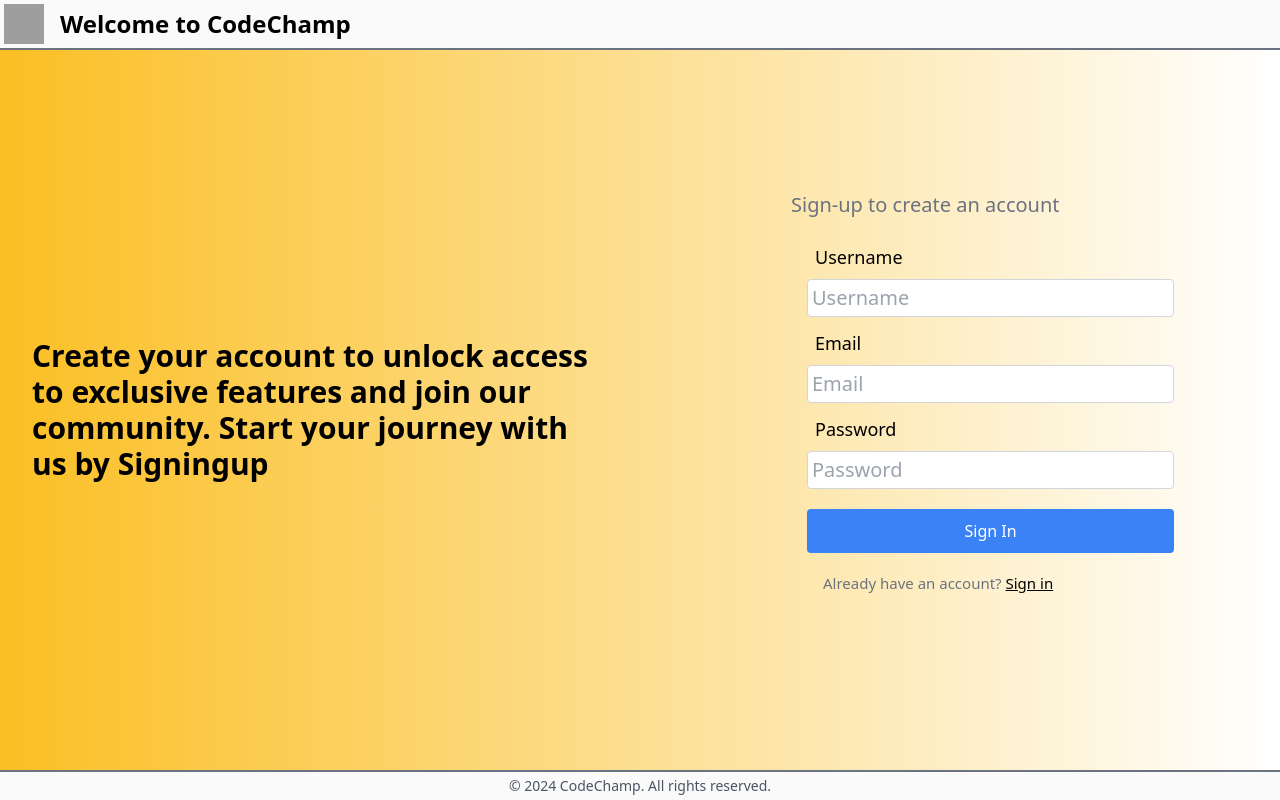
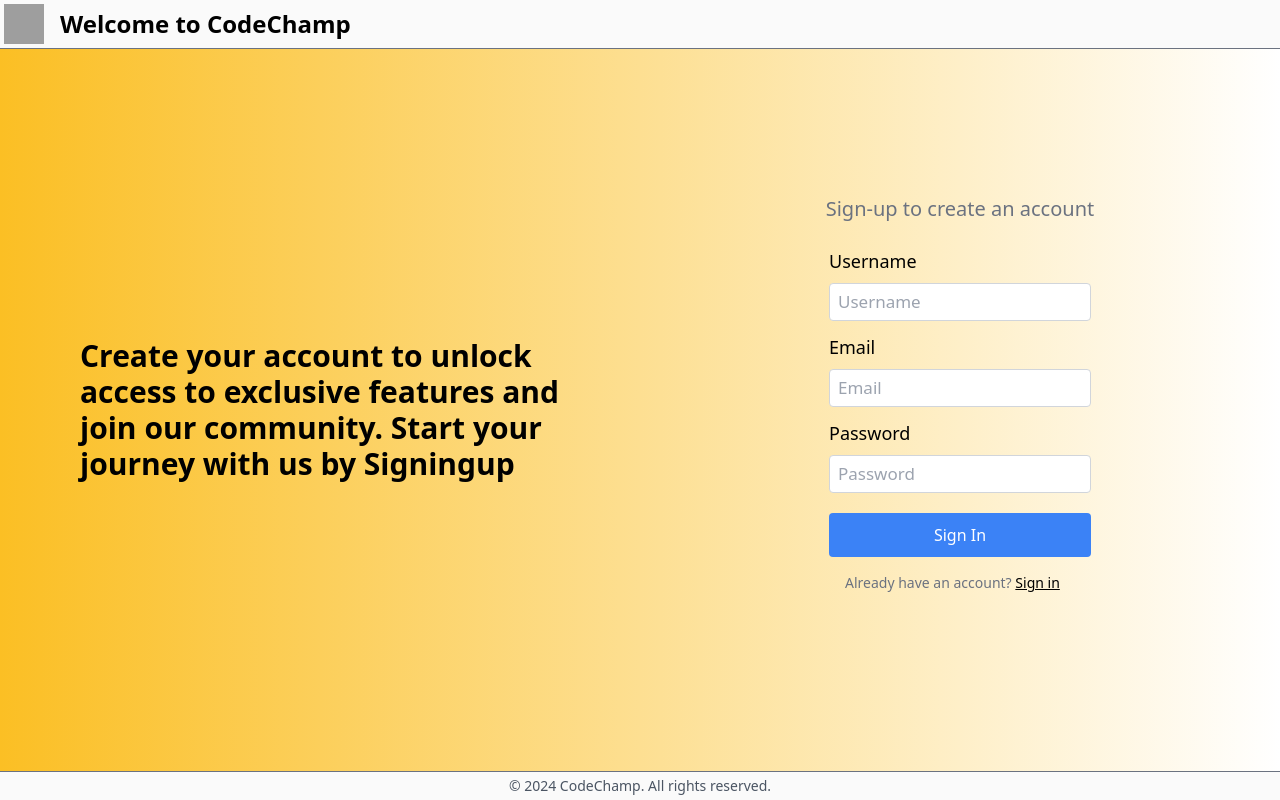
Before and after one commit to Purvish-Joshi/Auth_Page, a React (Vite) app: page /signup in a window 1280 px wide. Built offline with nearby package versions, Linux system fonts and the light colour scheme; grey boxes are pictures that could not be loaded.

Commit message:
Updated the page

```diff
--- a/src/Components/AuthFooter.jsx
+++ b/src/Components/AuthFooter.jsx
@@ -4,9 +4,8 @@
 const AuthFooter = () => {
   return (
     <>
-      <div className="h-0.5 w-full bg-gray-500"></div>
-      <footer className="flex justify-center items-center p-1 mt-auto bg-light200 dark:bg-dark200 dark:text-white ">
-        <a href="" className="text-sm text-gray-600 ">
+      <footer className="flex justify-center items-center p-1 mt-auto bg-light200 dark:bg-dark200 dark:text-white border-t border-gray-500">
+        <a href="" className="text-sm text-gray-600">
           © 2024 CodeChamp. All rights reserved.
         </a>
       </footer>
--- a/src/Components/AuthHeader.jsx
+++ b/src/Components/AuthHeader.jsx
@@ -4,14 +4,12 @@
 const AuthHeader = () => {
   return (
     <>
-    <header className="flex justify-between items-center p-1 bg-light200 dark:bg-dark200 dark:text-white">
-      <div className="flex items-center">
-        <img src="your-logo-url.png" alt="Logo" className="h-10 w-10 mr-4" />
-        <h1 className="text-2xl font-semibold">Welcome to CodeChamp</h1>
-      </div>
-
-    </header>
-    <div className="h-0.5 w-auto bg-gray-500"></div>
+      <header className="flex justify-between items-center p-1 bg-light200 dark:bg-dark200 dark:text-white border-b border-gray-500">
+        <div className="flex items-center">
+          <img src="your-logo-url.png" alt="Logo" className="h-10 w-10 mr-4" />
+          <h1 className="text-2xl font-semibold">Welcome to CodeChamp</h1>
+        </div>
+      </header>
     </>
   );
 };
--- a/src/Components/Sign_in.jsx
+++ b/src/Components/Sign_in.jsx
@@ -11,10 +11,10 @@
       <AuthHeader />
 
       {/* Main Content Area */}
-      <main className="flex-grow flex bg-gradient-to-r from-amber-400 to-white  dark:bg-gradient-to-r  dark:from-dark300 dark:to-dark100">
+      <main className="flex-grow flex h-screen bg-gradient-to-r from-amber-400 to-white  dark:bg-gradient-to-r  dark:from-dark300 dark:to-dark100">
         {/* Your authentication forms or other content go here */}
         <div className="w-1/2  hidden md:flex flex-col items-center justify-center p-8  ">
-          <div className="text-left text-3xl font-bold  dark:text-white">
+          <div className="text-left text-3xl font-bold  dark:text-white pl-12">
             <p>Welcome Back to CodeChamp!</p>
             <p>
               Please sign in to access your dashboard and continue your journey
@@ -23,39 +23,44 @@
           </div>
         </div>
         {/* Add your form or content */}
-        <div className=" w-full flex justify-center items-center md:w-1/2">
-          <div className="text-gray-500  dark:text-slate-700 text-xl">
-            <h2 className="font-medium">Sign-in to access your account</h2>
+        <div className=" w-full  flex justify-center items-center md:w-1/2">
+          <div className="text-gray-500 dark:text-white text-xl">
+            <h2 className="font-medium text-center">
+              Sign-in to access your account
+            </h2>
+
             <form className="flex flex-col p-4">
               <label
                 htmlFor="email"
-                className="text-[18px] text-black dark:text-gray-500 p-2"
+                className="text-[18px] text-black dark:dark:text-white p-2 pl-0"
               >
                 Username or Email
               </label>
               <input
                 type="email"
                 placeholder="Email"
-                className="w-[120%] mb-1 p-1 border border-gray-300 rounded"
+                className="w-full mb-1 p-1 border border-gray-300 rounded pl-2 text-[17px] dark:bg-transparent dark:text-gray-400
+                dark:border-slate-700"
               />
 
               <label
                 htmlFor="password"
-                className="text-[18px] text-black p-2 dark:text-gray-500"
+                className="text-[18px] text-black p-2 dark:text-white pl-0"
               >
                 Password
               </label>
               <input
                 type="password"
                 placeholder="Password"
-                className="w-[120%] mb-2 p-1 border border-gray-300 rounded"
+                className="w-full mb-2 p-1 border border-gray-300 rounded pl-2 text-[17px] dark:bg-transparent dark:text-gray-400
+                dark:border-slate-700"
               />
 
-              <button className="w-[120%] py-2 px-4 bg-blue-500 text-white rounded hover:bg-blue-600 text-[1rem] mt-3">
+              <button className="w-full py-2 px-4 bg-blue-500 text-white rounded hover:bg-blue-600 text-[1rem] mt-3">
                 Sign In
               </button>
 
-              <h4 className="text-gray-500 m-4 text-[15px] dark:text-slate-700">
+              <h4 className="text-gray-500 m-4 text-sm dark:dark:text-white">
                 Don't have an account? {""}
                 <Link
                   to="/signup"
--- a/src/Components/Sign_up.jsx
+++ b/src/Components/Sign_up.jsx
@@ -14,7 +14,7 @@
       <main className="flex-grow flex bg-gradient-to-r from-amber-400 to-white  dark:bg-gradient-to-r dark:from-dark300 dark:to-dark100">
         {/* Your authentication forms or other content go here */}
         <div className="w-1/2  hidden md:flex flex-col items-center justify-center p-8  ">
-          <div className="text-left text-3xl font-bold  dark:text-white">
+          <div className="text-left text-3xl font-bold  dark:text-white pl-12">
             <p>
               Create your account to unlock access to exclusive features and
               join our community. Start your journey with us by Signingup
@@ -23,42 +23,58 @@
         </div>
         {/* Add your form or content */}
         <div className=" w-full flex justify-center items-center md:w-1/2">
-          <div className="text-gray-500  dark:text-slate-700 text-xl">
-            <h2 className="font-medium">Sign-up to create an account</h2>
+          <div className="text-gray-500  dark:text-white text-xl ">
+            <h2 className="font-medium text-center">
+              Sign-up to create an account
+            </h2>
             <form className="flex flex-col p-4">
-              <label htmlFor="username" className="text-[18px] text-black p-2 dark:text-gray-500">
+              <label
+                htmlFor="username"
+                className="text-[18px] text-black p-2 dark:text-white pl-0"
+              >
                 Username
               </label>
               <input
                 type="text"
                 placeholder="Username"
-                className="w-[120%] mb-1 p-1 border border-gray-300 rounded"
+                className="w-full mb-1 p-1 border border-gray-300 rounded pl-2 text-[17px] dark:bg-transparent dark:text-gray-400
+                dark:border-slate-700"
               />
-              <label htmlFor="email" className="text-[18px] text-black p-2 dark:text-gray-500">
+              <label
+                htmlFor="email"
+                className="text-[18px] text-black p-2 dark:text-white pl-0"
+              >
                 Email
               </label>
               <input
                 type="email"
                 placeholder="Email"
-                className="w-[120%] mb-1 p-1 border border-gray-300 rounded"
+                className="w-full mb-1 p-1 border border-gray-300 rounded pl-2 text-[17px] dark:bg-transparent dark:text-gray-400 dark:border-slate-700"
               />
 
-              <label htmlFor="password" className="text-[18px] text-black p-2 dark:text-gray-500">
+              <label
+                htmlFor="password"
+                className="text-[18px] text-black p-2 dark:text-white pl-0"
+              >
                 Password
               </label>
               <input
                 type="password"
                 placeholder="Password"
-                className="w-[120%] mb-2 p-1 border border-gray-300 rounded"
+                className="w-full mb-2 p-1 border border-gray-300 rounded pl-2 text-[17px] dark:bg-transparent dark:text-gray-400
+                dark:border-slate-700"
               />
 
-              <button className="w-[120%] py-2 px-4 bg-blue-500 text-white rounded hover:bg-blue-600 text-[1rem] mt-3">
+              <button className="w-full py-2 px-4 bg-blue-500 text-white rounded hover:bg-blue-600 text-[1rem] mt-3">
                 Sign In
               </button>
 
-              <h4 className="text-gray-500 m-4 text-[15px] dark:text-slate-700">
+              <h4 className="text-gray-500 m-4 text-sm dark:dark:text-white">
                 Already have an account? {""}
-                <Link to="/" className="text-black underline dark:text-gray-500">
+                <Link
+                  to="/"
+                  className="text-black underline dark:text-gray-500 "
+                >
                   Sign in
                 </Link>
               </h4>
```
